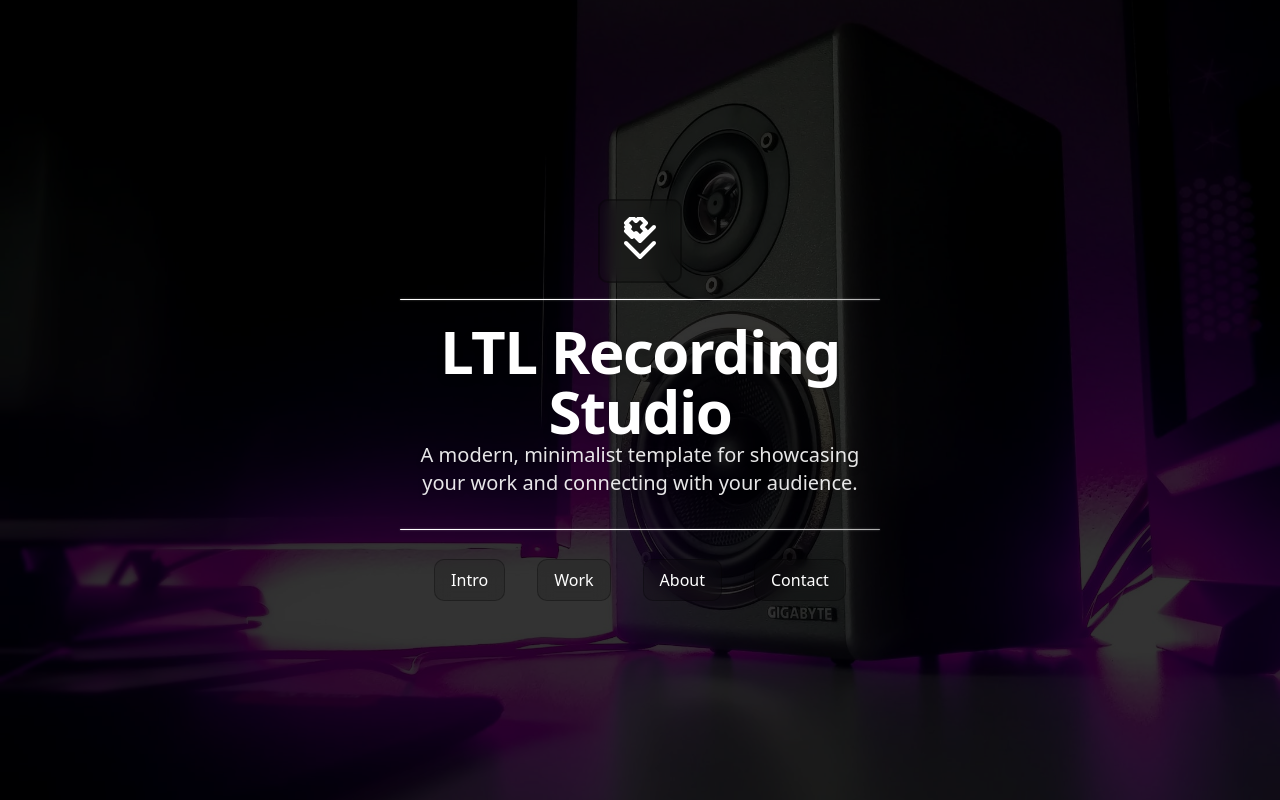
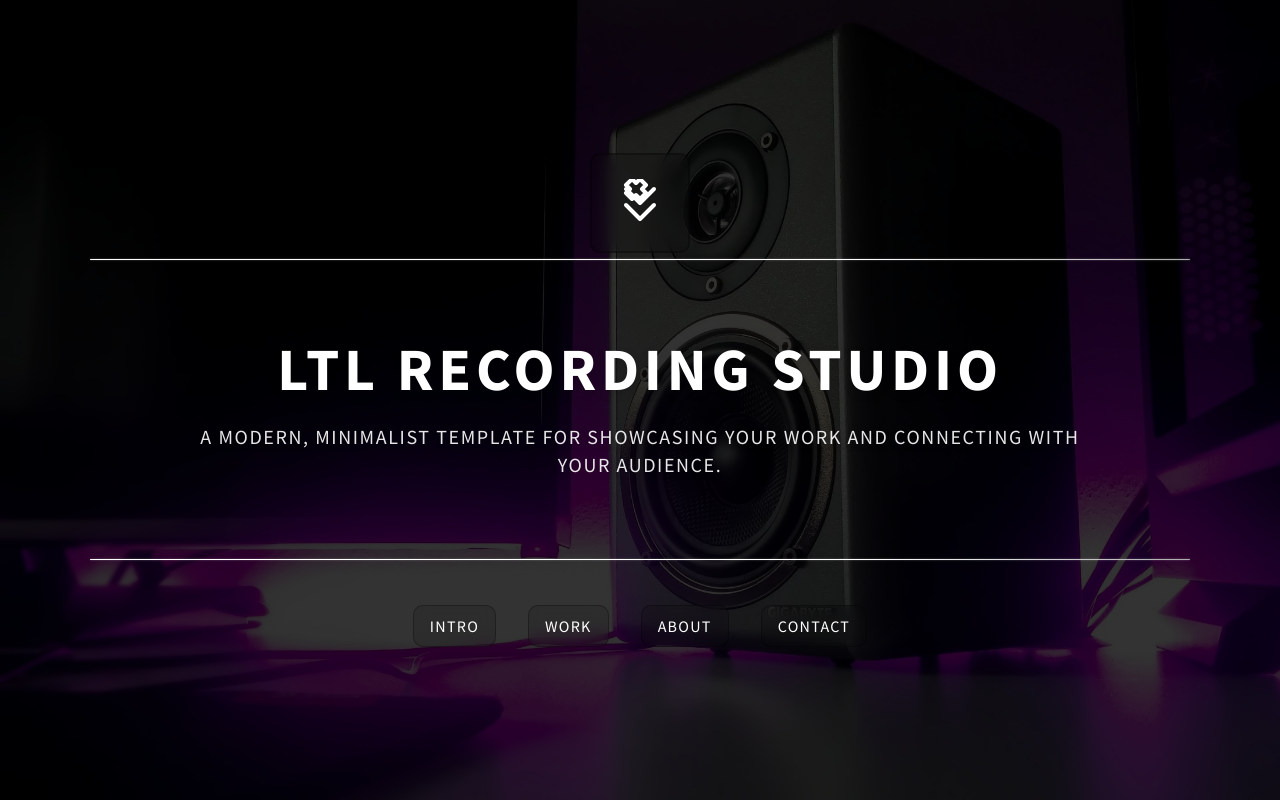
Before and after one commit to pjj2434/studio, a Next.js app: page / in a window 1280 px wide. Built offline with nearby package versions, Linux system fonts and the light colour scheme.

Commit message:
home page styling

```diff
--- a/app/page.tsx
+++ b/app/page.tsx
@@ -323,37 +323,37 @@ export default function Home() {
           relative z-10 min-h-screen flex items-center justify-center p-4
         `}
       >
-        <div className={`w-full max-w-4xl text-center space-y-8 main-content-door-wrap${activeArticle ? ' main-content-shrink-fade' : ''}`}>
-          <div className="door-anim-horizontal-content refined-door-layout">
+        <div className={`w-full max-w-[1100px] mx-auto text-center space-y-14 main-content-door-wrap${activeArticle ? ' main-content-shrink-fade' : ''}`}>
+          <div className="door-anim-horizontal-content refined-door-layout wide-door-layout">
             {/* Top: Logo, animates up with line */}
-            <div className={`door-logo-area${isLoaded ? ' door-logo-area-animated' : ''}`}>
+            <div className={`door-logo-area${isLoaded ? ' door-logo-area-animated' : ''}`} style={{ marginBottom: '2.5rem' }}>
               <div className="flex justify-center">
-                <div className="p-4 border-2 border-black/30 rounded-lg backdrop-blur-sm bg-black/10">
+                <div className="p-6 border-2 border-black/30 rounded-lg backdrop-blur-sm bg-black/10">
                   <SparklesIcon />
                 </div>
               </div>
             </div>
             {/* Door Animation Container: absolutely positioned, lines and text animate independently */}
-            <div className="door-anim-container">
+            <div className="door-anim-container door-anim-container-wide mx-auto" style={{ height: '120px', marginBottom: '2.5rem', width: '100%' }}>
               {/* Top Line: absolutely positioned, animates up */}
               <div className={`door-divider door-divider-top-abs${isLoaded ? ' door-divider-top-abs-animated' : ''}`} />
               {/* Bottom Line: absolutely positioned, animates down */}
               <div className={`door-divider door-divider-bottom-abs${isLoaded ? ' door-divider-bottom-abs-animated' : ''}`} />
               {/* Text: absolutely positioned, fades in as lines move */}
               <div
-                className={`door-anim-text${isLoaded ? ' door-anim-text-visible' : ''}`}
+                className={`door-anim-text${isLoaded ? ' door-anim-text-visible' : ''} door-anim-text-wide`}
                 style={!isLoaded ? { transition: 'none', opacity: 0 } : {}}
               >
-                <h1 className="text-4xl md:text-6xl font-bold text-white tracking-tight drop-shadow-lg">
+                <h1 className="text-4xl md:text-6xl font-bold text-white tracking-tight drop-shadow-lg mb-6">
                   LTL Recording Studio
                 </h1>
-                <p className="text-lg md:text-xl text-white/90 max-w-md mx-auto drop-shadow-md">
+                <p className="text-lg md:text-xl text-white/90 max-w-4xl mx-auto drop-shadow-md mt-6">
                   A modern, minimalist template for showcasing your work and connecting with your audience.
                 </p>
               </div>
             </div>
             {/* Bottom: Buttons, animates down with line */}
-            <nav className={`flex flex-wrap justify-center gap-4 md:gap-8 main-content-anim door-nav-area${isLoaded ? ' door-nav-area-animated door-nav-area-unclipped' : ''}`}>
+            <nav className={`flex flex-wrap justify-center gap-4 md:gap-8 main-content-anim door-nav-area${isLoaded ? ' door-nav-area-animated door-nav-area-unclipped' : ''}`} style={{ marginTop: '2.5rem' }}>
               {Object.keys(articles).map((key) => (
                 <button
                   key={key}
@@ -405,7 +405,53 @@ export default function Home() {
         </div>
       )}
 
+      <link href="https://fonts.googleapis.com/css2?family=Source+Sans+Pro:wght@400;600;700&display=swap" rel="stylesheet" />
       <style jsx>{`
+        .wide-door-layout {
+          width: 100%;
+        }
+        .door-anim-container-wide {
+          width: 100%;
+        }
+        .door-anim-text-wide {
+          max-width: 1000px;
+          margin-left: auto;
+          margin-right: auto;
+        }
+        .door-anim-text-wide p {
+          max-width: 900px;
+        }
+        @media (max-width: 900px) {
+          .wide-door-layout,
+          .door-anim-container-wide {
+            max-width: 98vw;
+            width: 98vw;
+          }
+          .door-anim-text-wide {
+            max-width: 96vw;
+          }
+          .door-anim-text-wide p {
+            max-width: 92vw;
+          }
+        }
+        @media (max-width: 640px) {
+          .wide-door-layout,
+          .door-anim-container-wide {
+            max-width: 100vw;
+            width: 100vw;
+          }
+          .door-anim-text-wide {
+            max-width: 100vw;
+          }
+          .door-anim-text-wide p {
+            max-width: 96vw;
+          }
+        }
+        .main-content-door-wrap, .main-content-door-wrap * {
+          font-family: 'Source Sans Pro', Arial, sans-serif !important;
+          text-transform: uppercase;
+          letter-spacing: 0.08em;
+        }
         .modal-bg-custom {
           background: rgba(18, 18, 20, 0.6);
         }
@@ -452,14 +498,14 @@ export default function Home() {
           transform: translateY(0);
         }
         .door-divider-top-abs-animated {
-          transform: translateY(-110px);
+          transform: translateY(-150px);
         }
         .door-divider-bottom-abs {
           top: 50%;
           transform: translateY(0);
         }
         .door-divider-bottom-abs-animated {
-          transform: translateY(120px);
+          transform: translateY(150px);
         }
         .door-anim-text {
           position: absolute;
@@ -481,13 +527,10 @@ export default function Home() {
         }
         /* Door animation - horizontal split, overlays main content */
         .refined-door-layout {
-          position: absolute;
-          left: 50%;
-          top: 50%;
-          transform: translate(-50%, -50%);
-          width: 60vw;
+          position: static;
+          width: 100%;
           min-width: 320px;
-          max-width: 480px;
+          max-width: none;
           z-index: 20;
           pointer-events: none;
           display: flex;
```
